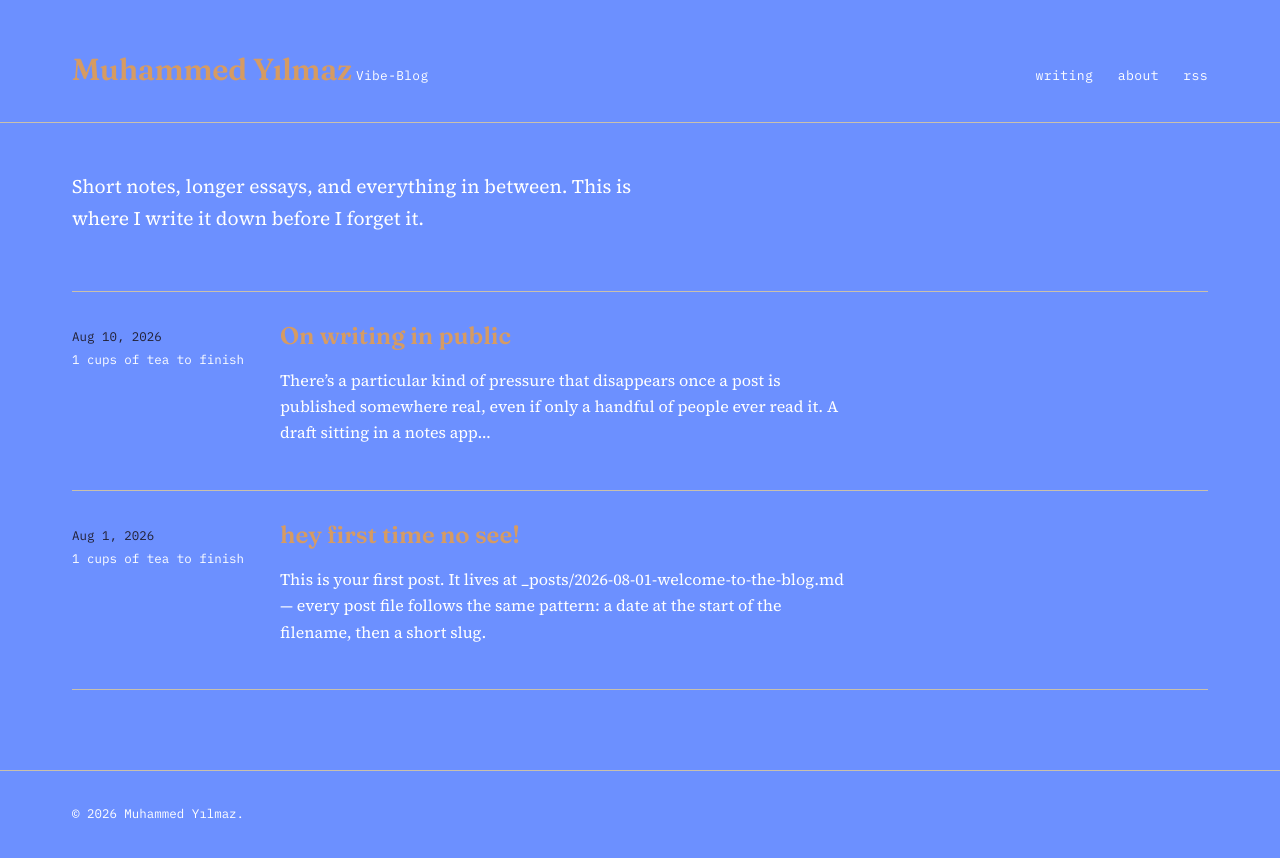
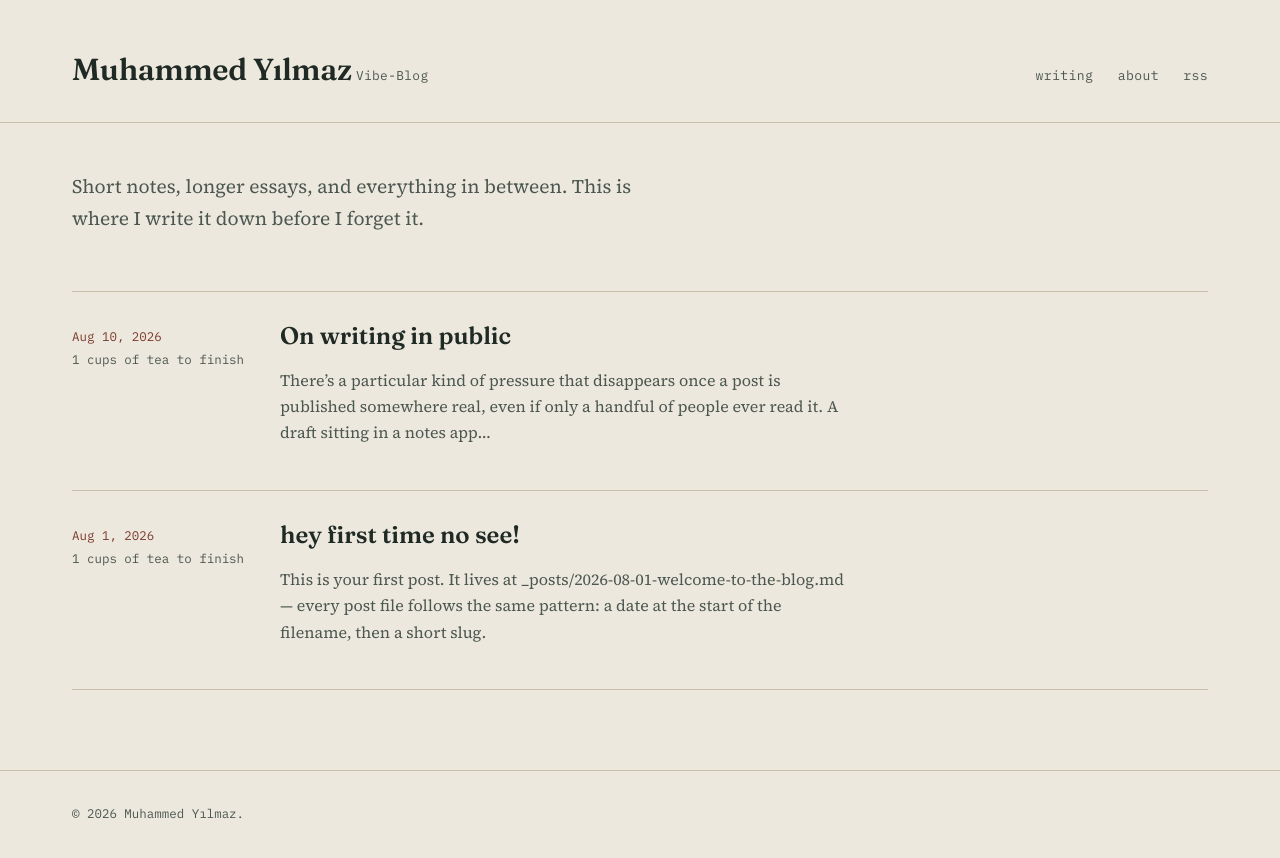
Before and after one commit to n9pe/Myblog, a Jekyll site: the page built from index.html, in a window 1280 px wide. Shown: the top 858 px of the page. Built offline with Jekyll 4.4.1, drawn with Linux system fonts in a browser that asks for light colours.

Commit message:
Update style.css

```diff
--- a/assets/css/style.css
+++ b/assets/css/style.css
@@ -5,12 +5,12 @@
 --------------------------------------------------------- */
 
 :root {
-  --paper: #6c90ff;
+ --paper: #EDE8DD;
   --paper-raised: #F5F1E7;
-  --ink: #d69b63;
-  --ink-soft: #ffffff;
+  --ink: #1F2A24;
+  --ink-soft: #4B5750;
   --rule: #C9C0AC;
-  --brick: #222034;
+  --brick: #7A3B2E;
   --moss: #3F5C4C;
 
   --display: "Fraunces", "Iowan Old Style", Georgia, serif;
```
